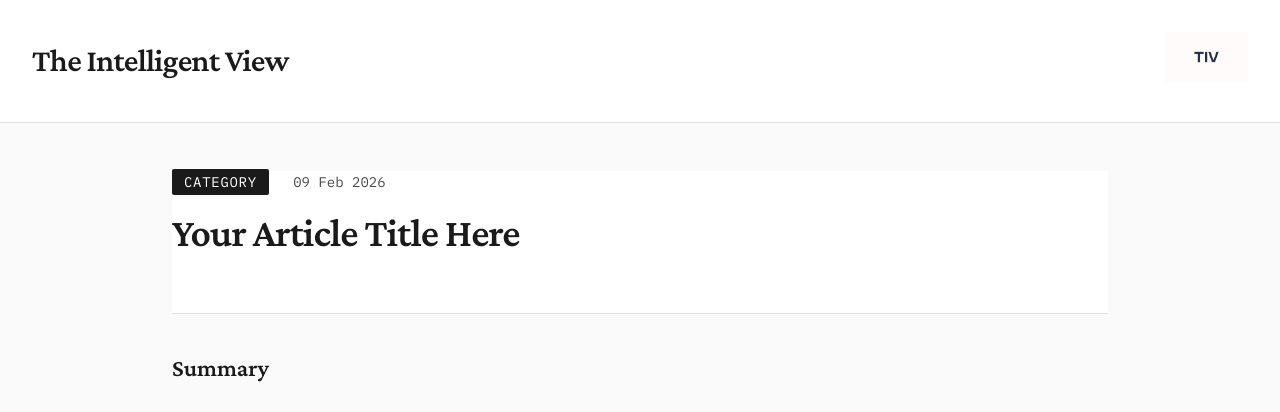
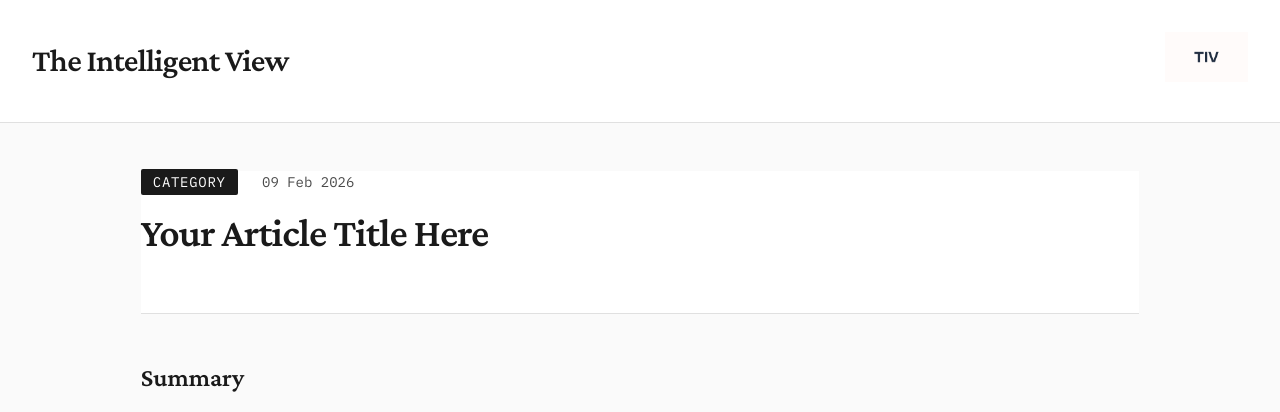
Before and after one commit to sopwells/tiv-dashboard, a Jekyll site: the page built from ARTICLE-TEMPLATE.md, in a window 1280 px wide and 1400 px high. Shown: the top 412 px of the window. Built offline with Jekyll 4.4.1, drawn with Linux system fonts in a browser that asks for light colours.

Commit message:
Add files via upload

```diff
--- a/_config.yml
+++ b/_config.yml
@@ -2,8 +2,8 @@
 title: The Intelligent View
 email: sophiegeorginawells@gmail.com
 description: "What's happening in the world and why it matters to markets"
-baseurl: "" # Repository name
-url: "https://tivframework.com"
+baseurl: "/tiv-dashboard" # Repository name
+url: "https://sopwells.github.io"
 
 # Build settings
 markdown: kramdown
--- a/_layouts/post.html
+++ b/_layouts/post.html
@@ -3,8 +3,8 @@ layout: default
 ---
 
 <div class="container">
-    <article style="max-width: 1000px; margin: 3rem auto; padding: 0 2rem;">
-        <header style="margin-bottom: 2rem; padding-bottom: 2rem; border-bottom: 1px solid var(--border);">
+    <article style="max-width: 1400px; width: 90%; margin: 3rem auto; padding: 0 3rem;">
+        <header style="margin-bottom: 2.5rem; padding-bottom: 2rem; border-bottom: 1px solid var(--border);">
             <div style="font-family: 'IBM Plex Mono', monospace; font-size: 0.875rem; color: var(--secondary); margin-bottom: 1rem;">
                 <span style="background: var(--primary); color: white; padding: 0.25rem 0.75rem; border-radius: 2px; text-transform: uppercase; letter-spacing: 0.05em;">{{ page.category }}</span>
                 <span style="margin-left: 1rem;">{{ page.date | date: "%d %b %Y" }}</span>
@@ -12,23 +12,23 @@ layout: default
             <h1 style="font-size: 2.5rem; font-weight: 600; line-height: 1.2; margin-bottom: 1.5rem; letter-spacing: -0.02em;">{{ page.title }}</h1>
         </header>
 
-        <section style="font-size: 1.15rem; line-height: 1.8;">
-            <h2 style="font-size: 1.5rem; font-weight: 600; margin-bottom: 1rem;">Summary</h2>
-            <div style="color: var(--secondary); margin-bottom: 2rem;">{{ page.summary }}</div>
+        <section style="font-size: 1.2rem; line-height: 1.9; color: #2a2a2a;">
+            <h2 style="font-size: 1.6rem; font-weight: 600; margin-bottom: 1.2rem; color: #1a1a1a;">Summary</h2>
+            <div style="color: #3a3a3a; margin-bottom: 3rem;">{{ page.summary }}</div>
 
             {% if page.visualization %}
-            <div style="margin: 2rem 0; text-align: center;">
-                <img src="{{ page.visualization | relative_url }}" alt="{{ page.title }}" style="max-width: 90%; height: auto; border: 1px solid var(--border);">
+            <div style="margin: 3rem 0; text-align: center;">
+                <img src="{{ page.visualization | relative_url }}" alt="{{ page.title }}" style="max-width: 95%; height: auto; border: 1px solid var(--border); box-shadow: 0 2px 8px rgba(0,0,0,0.1);">
             </div>
             {% endif %}
 
-            <h2 style="font-size: 1.5rem; font-weight: 600; margin-bottom: 1rem; margin-top: 3rem;">Commentary</h2>
-            <div style="color: var(--primary);">
+            <h2 style="font-size: 1.6rem; font-weight: 600; margin-bottom: 1.2rem; margin-top: 3rem; color: #1a1a1a;">Commentary</h2>
+            <div style="color: #2a2a2a;">
                 {{ content }}
             </div>
         </section>
 
-        <footer style="margin-top: 3rem; padding-top: 2rem; border-top: 1px solid var(--border);">
+        <footer style="margin-top: 4rem; padding-top: 2rem; border-top: 1px solid var(--border);">
             <a href="{{ '/' | relative_url }}" style="color: var(--accent); text-decoration: none; font-family: 'IBM Plex Mono', monospace; font-size: 0.875rem;">← Back to all articles</a>
         </footer>
     </article>
--- a/assets/css/main.css
+++ b/assets/css/main.css
@@ -99,22 +99,24 @@ header {
 
 /* Article content bullet points and lists */
 article ul, article ol {
-    margin: 1rem 0 1.5rem 1.5rem;
-    line-height: 1.8;
+    margin: 1.2rem 0 1.8rem 1.8rem;
+    line-height: 2;
 }
 
 article li {
-    margin-bottom: 0.75rem;
-    color: var(--secondary);
+    margin-bottom: 1rem;
+    color: #2a2a2a;
+    font-size: 1.15rem;
 }
 
 article p {
-    margin-bottom: 1rem;
+    margin-bottom: 1.3rem;
+    color: #2a2a2a;
 }
 
 article strong {
     font-weight: 600;
-    color: var(--primary);
+    color: #1a1a1a;
 }
 
 .articles-grid {
```
